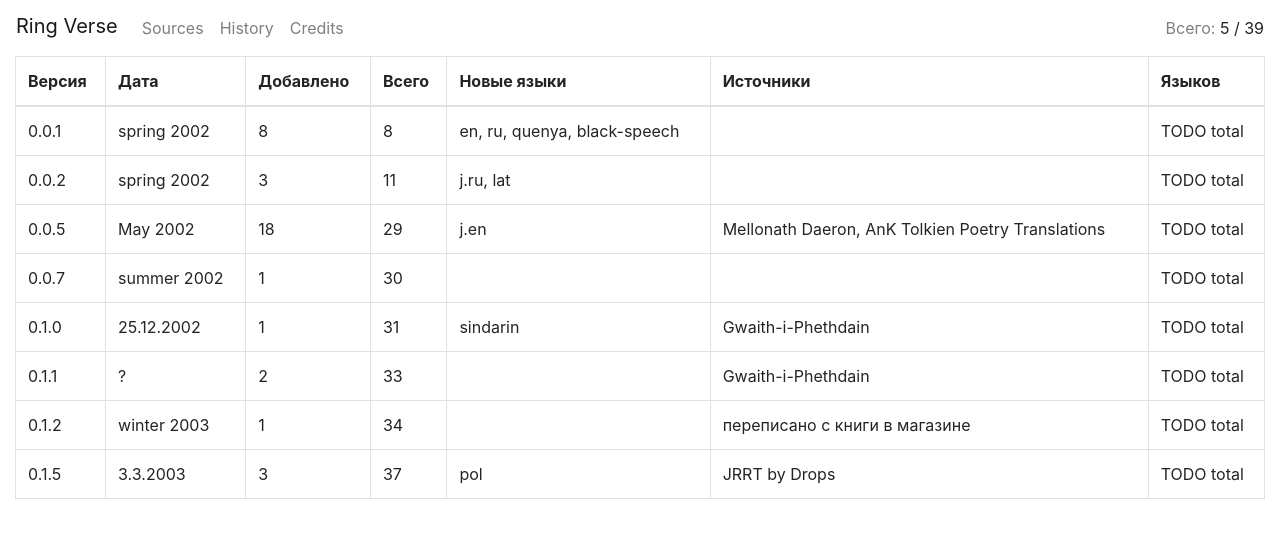
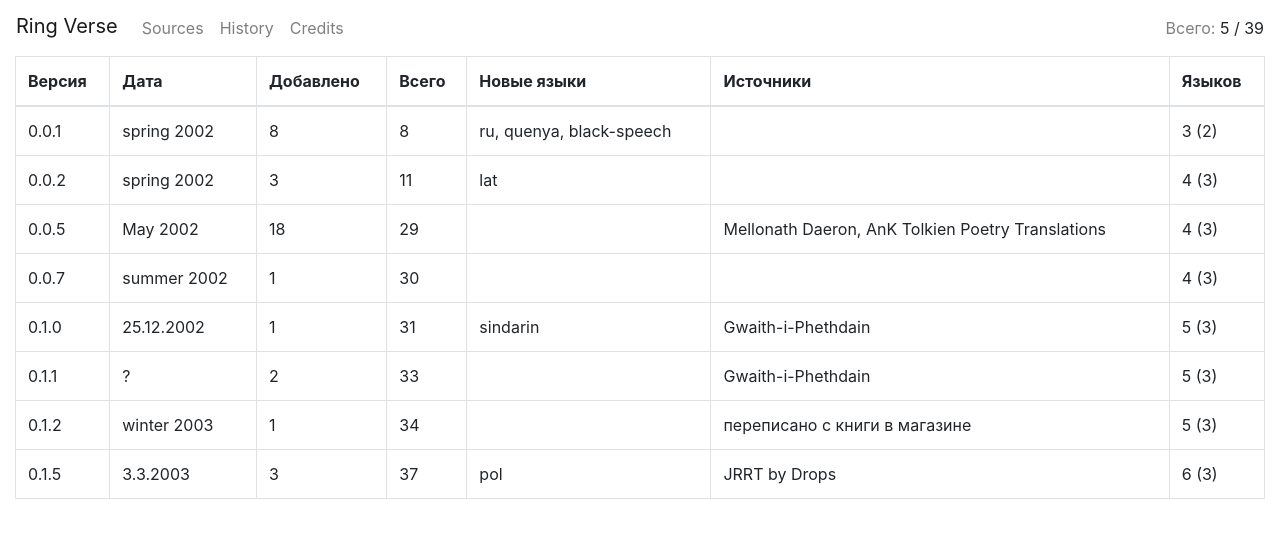
Before and after one commit to selyukov-n/ring-verse, a React (Create React App) app: page /history in a window 1280 px wide. Shown: the top 538 px of the page. Built offline with nearby package versions, Linux system fonts and the light colour scheme.

Commit message:
history: moved out the counters logic

```diff
--- a/src/History/Table.tsx
+++ b/src/History/Table.tsx
@@ -2,39 +2,26 @@ import React from "react";
 import { Table as T } from "react-bootstrap";
 import { useDataContext } from "../context";
 import hist from "../dataHistory";
-import { formatDate } from "./utils";
+import { formatDate, StatsCounter } from "./utils";
 
 export const Table = () => {
   const { num } = useDataContext();
 
-  let total = 0;
-  const langs = new Set<string>();
+  const counter = new StatsCounter();
   const rows = hist.map(h => {
     const date = h.date ? formatDate(h.date) : "?";
+    counter.next(num, h.count);
 
-    const iter = {
-      langs: new Set<string>(),
-      sources: new Set<string>(),
-    };
-
-    for(let t = 1; t <= h.count; t++, total++) {
-      const { language: l, source } = num[total + 1];
-      if (!langs.has(l)) {
-        langs.add(l);
-        iter.langs.add(l);
-      }
-      if (source?.main)
-        iter.sources.add(source.main);
-    }
+    const curr = counter.getCurrent();
 
     return <tr key={h.ver}>
       <td>{h.ver}</td>
       <td>{date}</td>
       <td>{h.count}</td>
-      <td>{total}</td>
-      <td>{Array.from(iter.langs).join(", ")}</td>
-      <td>{Array.from(iter.sources).join(", ")}</td>
-      <td>TODO total</td>
+      <td>{curr.count}</td>
+      <td>{curr.lang.current.join(", ")}</td>
+      <td>{curr.sources.join(", ")}</td>
+      <td>{curr.lang.total} ({curr.lang.me})</td>
     </tr>;
   });
 
--- a/src/History/utils.ts
+++ b/src/History/utils.ts
@@ -1,3 +1,4 @@
+import { DataItem, isMine } from "../data";
 import { HistoryDate } from "./types";
 
 const months = [
@@ -11,3 +12,51 @@ export const formatDate = (date: HistoryDate) => {
   const part = typeof date[1] === "number" && months[date[1]] || date[1];
   return [part, date[0]].join(" ");
 };
+
+export class StatsCounter {
+  private readonly sources = new Set<string>();
+  private readonly langs = { total: new Set<string>(), me: new Set<string>(), current: new Set<string>() };
+
+  private count = 0;
+
+  next(items: Record<number, DataItem>, count: number) {
+    for(let i = 0; i < count; i++) {
+      const index = ++this.count;
+      if (index > 1)
+        this.add(items[index]);
+    }
+  }
+
+  add(item: DataItem) {
+    if (!item.language.startsWith("j.")) {
+      if (!this.langs.total.has(item.language)) {
+        this.langs.current.add(item.language);
+      }
+      this.langs.total.add(item.language);
+      if (isMine(item))
+        this.langs.me.add(item.language);
+    }
+
+    const src = item.source?.main;
+    if (src) this.sources.add(src);
+  }
+
+  getCurrent() {
+    const result = {
+      sources: Array.from(this.sources),
+      lang: {
+        current: Array.from(this.langs.current),
+        total: this.langs.total.size,
+        me: this.langs.me.size,
+      },
+      count: this.count,
+    };
+    this.reset();
+    return result;
+  }
+
+  reset() {
+    this.sources.clear();
+    this.langs.current.clear();
+  }
+}
--- a/src/data/index.ts
+++ b/src/data/index.ts
@@ -11,6 +11,7 @@ export const main: Item = {
 };
 
 export type ItemNum = Item & { index: number };
+export type DataItem = Item;
 
 const mergeGroups = (...groups: ItemGroup[]) => {
   const result = {
```
